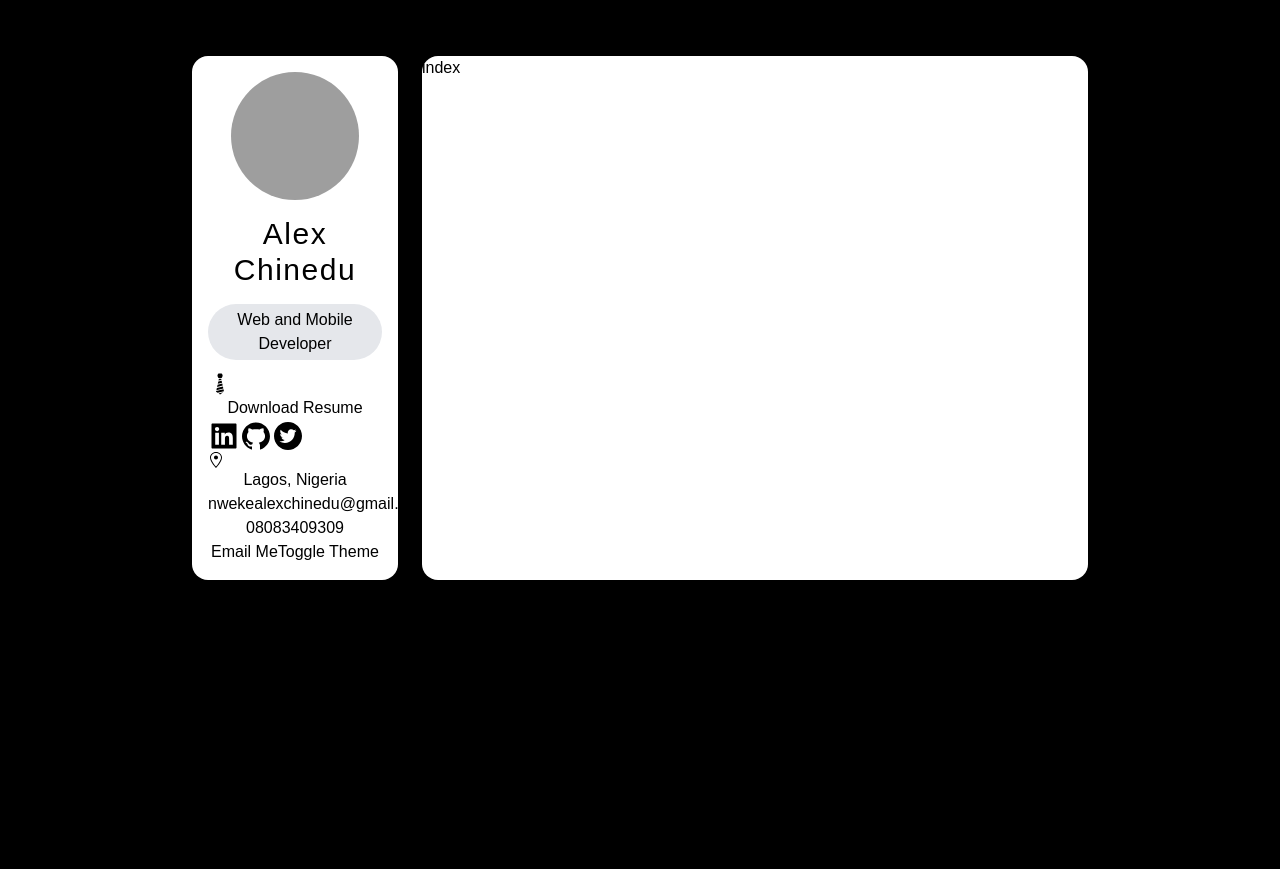
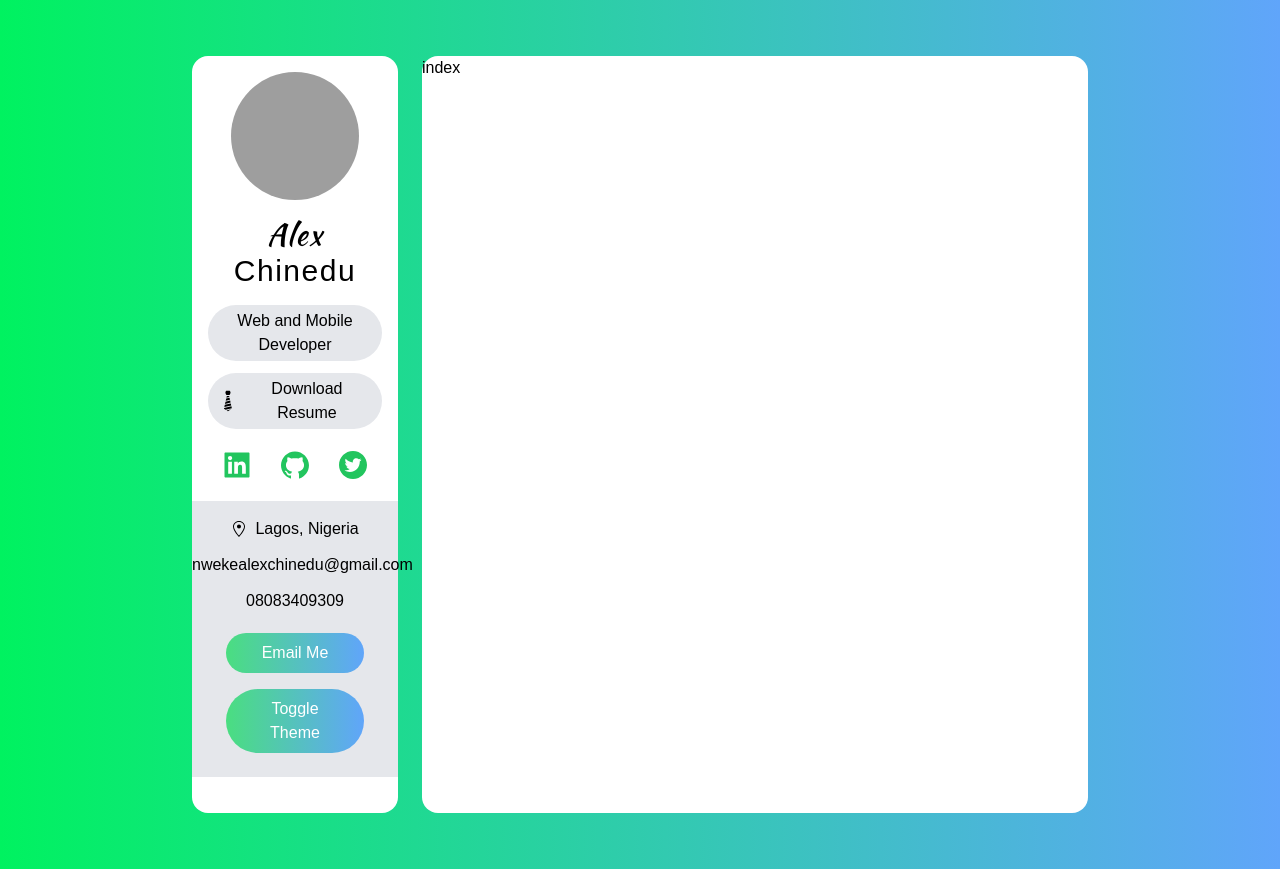
Before and after one commit to DevXanderCode/portfolio, a Next.js app: page / in a window 1280 px wide. Before the commit the page ends 800 px from the top, so only its background shows below. Built offline with nearby package versions, Linux system fonts and the light colour scheme; grey boxes are pictures that could not be loaded.

Commit message:
made the page color a gradient

```diff
--- a/components/Sidebar.tsx
+++ b/components/Sidebar.tsx
@@ -17,39 +17,47 @@
       />
 
       <h3 className="my-4 text-3xl font-medium tracking-wider">
-        <span>Alex </span>
+        <span className="font-Kaushan ">Alex </span>
         Chinedu
       </h3>
       <p className="px-2 py-1 my-3 bg-gray-200 rounded-full">
         Web and Mobile Developer
       </p>
-      <p>
+      <a
+        className="flex items-center justify-center px-2 py-1 my-3 bg-gray-200 rounded-full"
+        href=""
+        download=""
+      >
         <GiTie className="w-6 h-6" /> Download Resume
-      </p>
+      </a>
 
       {/* Social icons */}
-      <div className="flex">
+      <div className="flex justify-around w-9/12 mx-auto my-5 text-green-500 md:w-full">
         <a href="">
-          <AiFillLinkedin className="w-8 h-8" />
+          <AiFillLinkedin className="w-8 h-8 cursor-pointer" />
         </a>
         <a href="">
-          <AiFillGithub className="w-8 h-8" />
+          <AiFillGithub className="w-8 h-8 cursor-pointer" />
         </a>
         <a href="">
-          <AiFillTwitterCircle className="w-8 h-8" />
+          <AiFillTwitterCircle className="w-8 h-8 cursor-pointer" />
         </a>
       </div>
       {/* Address */}
-      <div>
-        <div>
+      <div className="py-4 my-5 -mx-4 bg-gray-200">
+        <div className="flex items-center justify-center space-x-2">
           <GoLocation />
           <span>Lagos, Nigeria</span>
         </div>
-        <p>nwekealexchinedu@gmail.com</p>
-        <p>08083409309</p>
+        <p className="my-3">nwekealexchinedu@gmail.com</p>
+        <p className="my-3">08083409309</p>
         {/* Email Button */}
-        <button>Email Me</button>
-        <button>Toggle Theme</button>
+        <button className="w-8/12 px-5 py-2 my-2 text-white rounded-full bg-gradient-to-r from-green-400 to-blue-400">
+          Email Me
+        </button>
+        <button className="w-8/12 px-5 py-2 my-2 text-white rounded-full bg-gradient-to-r from-green-400 to-blue-400">
+          Toggle Theme
+        </button>
       </div>
     </div>
   );
--- /dev/null
+++ b/pages/_document.tsx
@@ -0,0 +1,20 @@
+import { Html, Head, Main, NextScript } from "next/document";
+
+export default function Document() {
+  return (
+    <Html>
+      <Head>
+        <link rel="preconnect" href="https://fonts.googleapis.com" />
+        <link rel="preconnect" href="https://fonts.gstatic.com" crossOrigin />
+        <link
+          href="https://fonts.googleapis.com/css2?family=Kaushan+Script&family=Roboto:wght@100;300;400;500;700;900&display=swap"
+          rel="stylesheet"
+        />
+      </Head>
+      <body className="bg-blue-400 bg-gradient-to-r from-green to-blue-400">
+        <Main />
+        <NextScript />
+      </body>
+    </Html>
+  );
+}
--- a/tailwind.config.js
+++ b/tailwind.config.js
@@ -3,7 +3,16 @@
   // content: [],
   content: ["./pages/**/*.{ts,tsx}", "./components/**/*.{ts,tsx}"],
   theme: {
-    extend: {},
+    fontFamily: {
+      Kaushan: ["Kaushan Script"],
+    },
+    extend: {
+      colors: {
+        green: {
+          DEFAULT: "#00f260",
+        },
+      },
+    },
   },
   plugins: ["tailwindcss", "postcss-preset-env"],
 };
```
